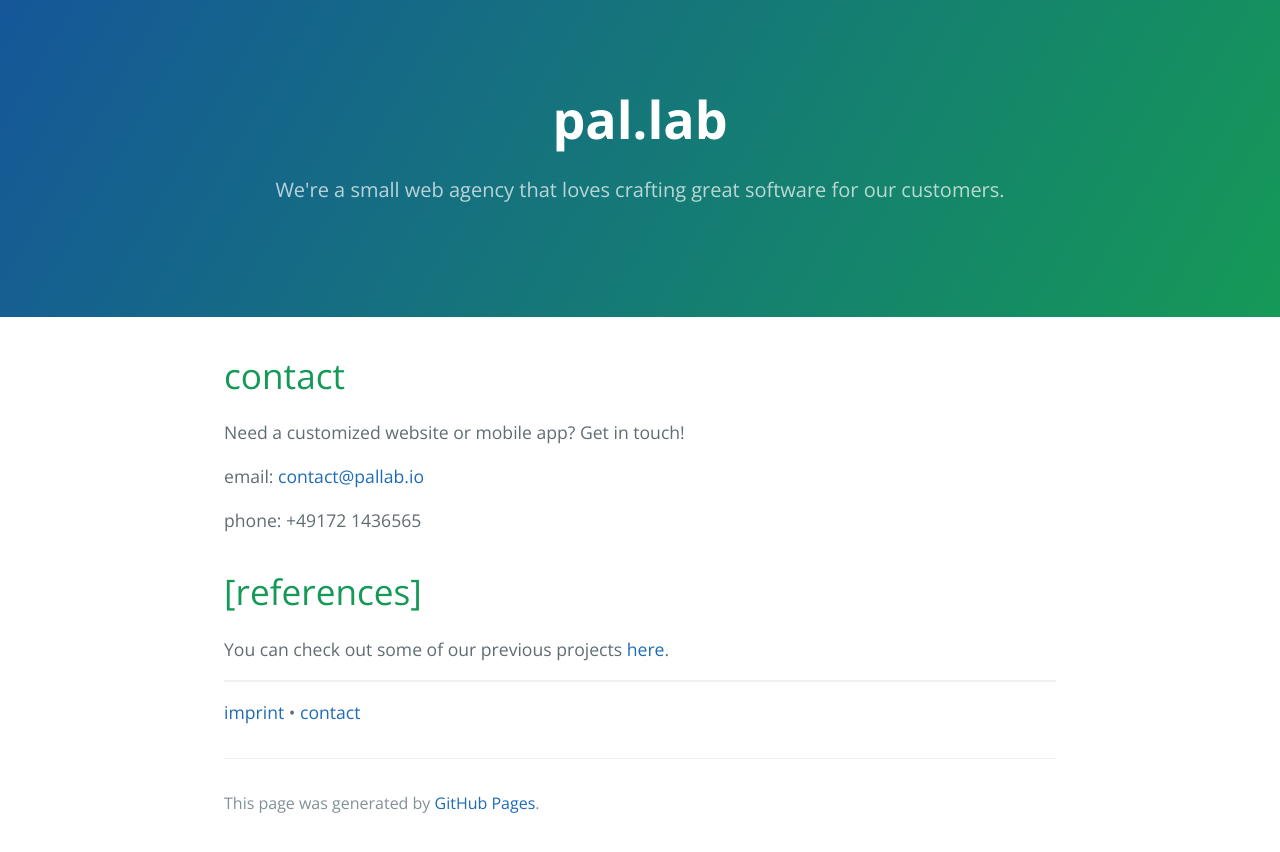
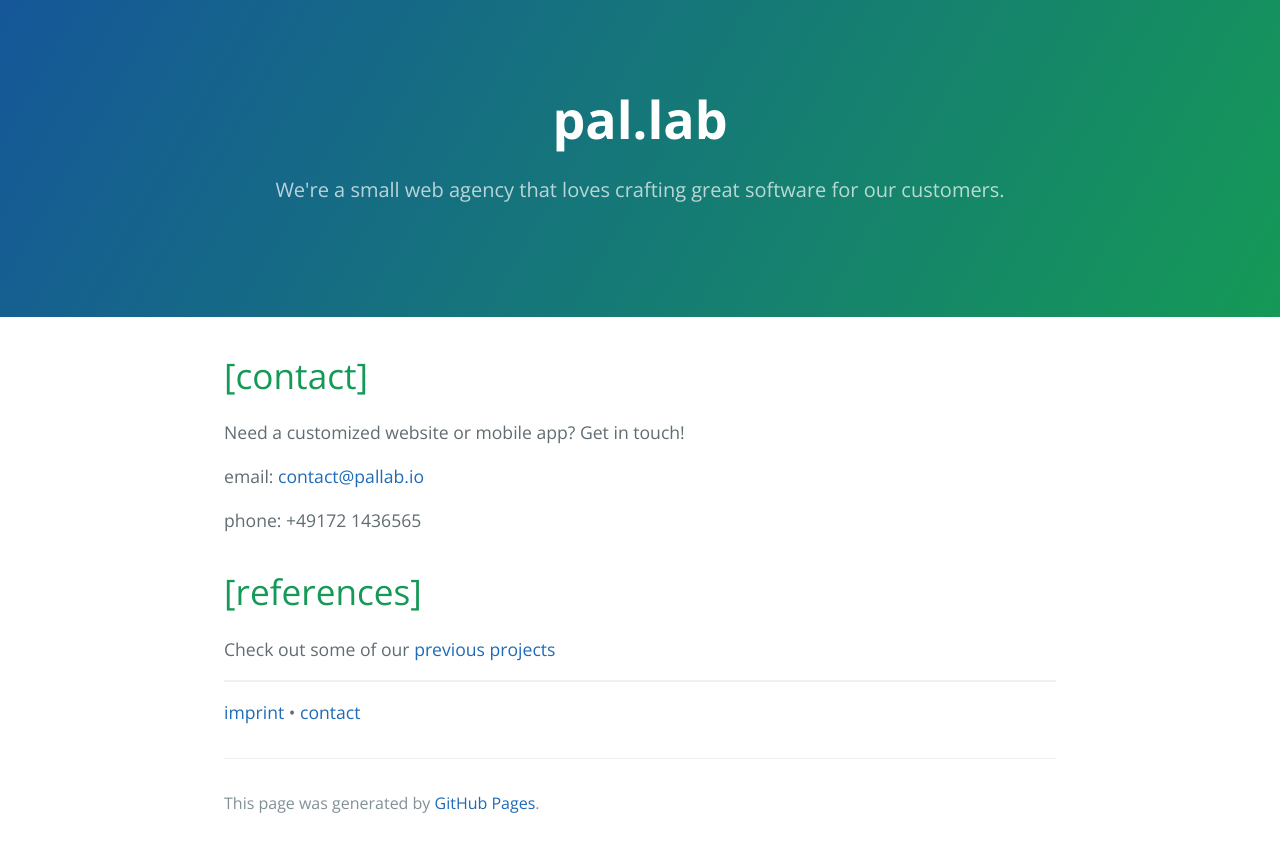
Before and after one commit to pal-lab/pal-lab.github.io, a Jekyll site: the page built from index.md, in a window 1280 px wide. Shown: the top 852 px of the page. Built offline with Jekyll 4.4.1, drawn with Linux system fonts in a browser that asks for light colours; our own code applies the rules of GitHub Pages for plain Markdown files.

Commit message:
editorial

```diff
--- a/index.md
+++ b/index.md
@@ -1,7 +1,7 @@
 ---
 layout: default
 ---
-# [](#header-1)contact
+# [](#header-1)[contact]
 Need a customized website or mobile app? Get in touch!
 
 email: [contact@pallab.io](mailto:contact@pallab.io)
@@ -11,7 +11,7 @@ phone: +49172 1436565
 
 # [](#header-1)[references]
 
-You can check out some of our previous projects [here](projects).
+Check out some of our [previous projects](projects)
 
 * * *
 [](#header-6)[imprint](imprint) • [](#header-6)[contact](contact)
```
